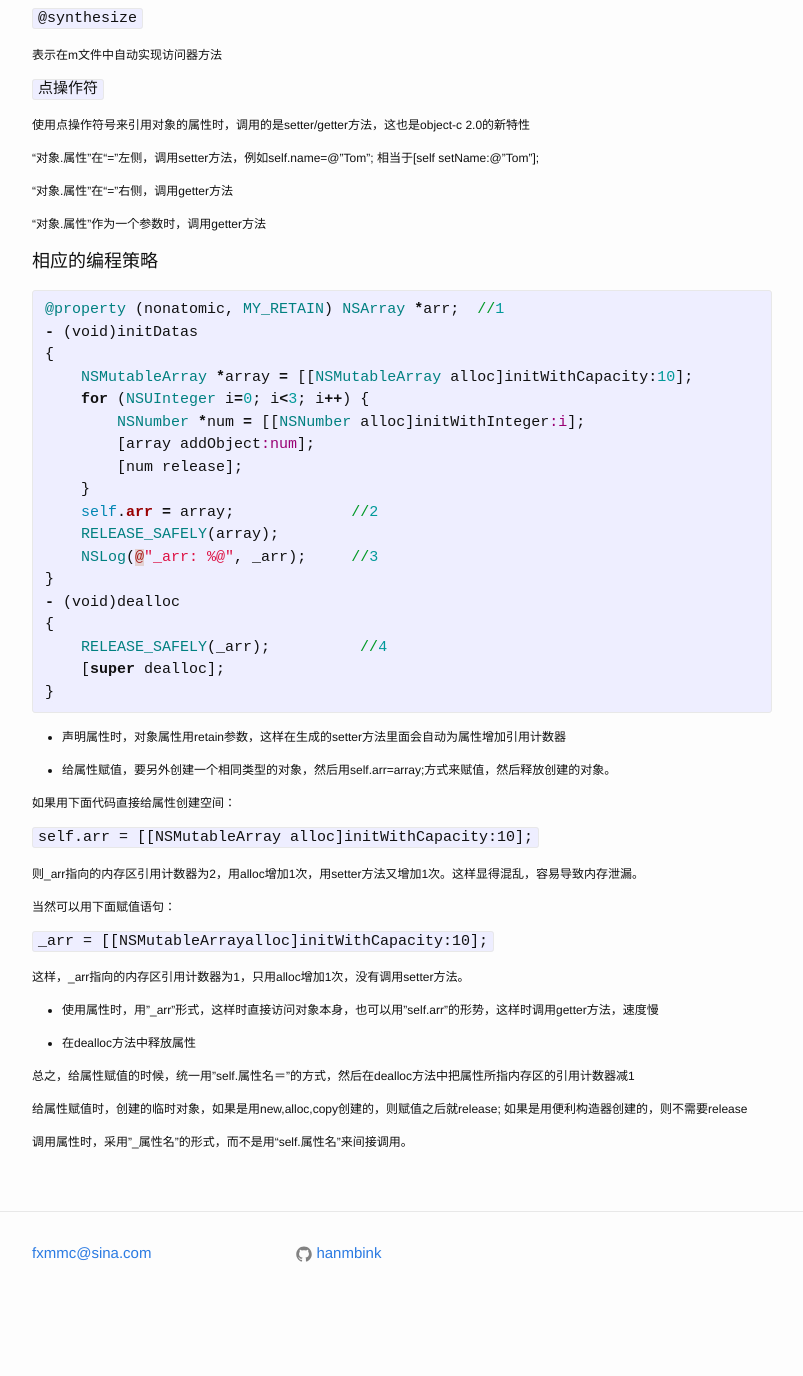
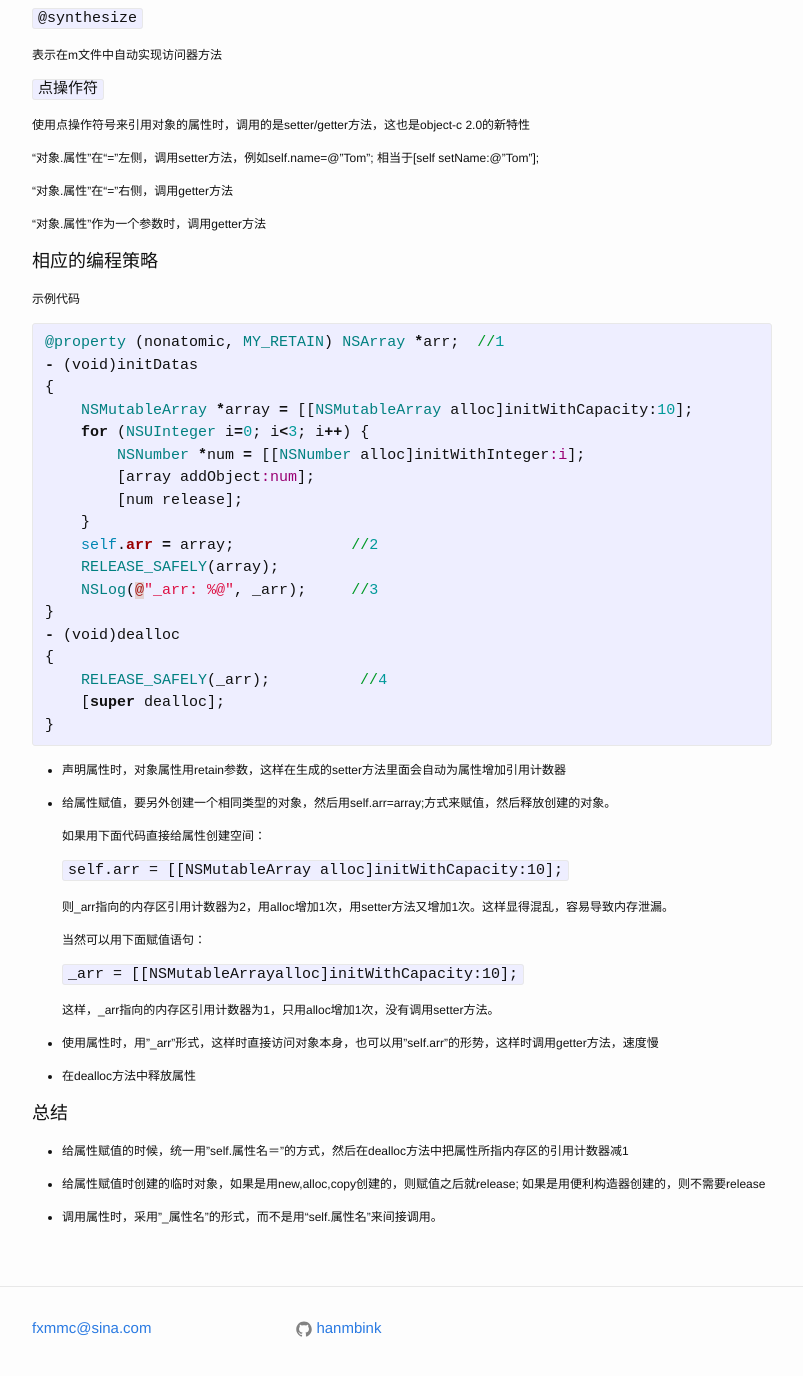
Before and after one commit to binkwang/hanmbink.github.io, a Jekyll site: the page built from _posts/2014-10-23-Objective-C-2.0的属性访问器和相应的编程策略.markdown, in a window 1280 px wide and 1400 px high, scrolled down 608 px. Shown: the top 1376 px of the window, without its empty margins (238-1041 px from the left). Built offline with Jekyll 4.4.1, drawn with Linux system fonts in a browser that asks for light colours; before the commit the page ends 1933 px from its top, so only the background shows below that.

Commit message:
add new blog

```diff
--- a/_posts/2014-10-23-Objective-C-2.0的属性访问器和相应的编程策略.markdown
+++ b/_posts/2014-10-23-Objective-C-2.0的属性访问器和相应的编程策略.markdown
@@ -41,6 +41,8 @@ categories: [技术,ios]
 
 # 相应的编程策略
 
+示例代码
+
 {% highlight ruby %}
 @property (nonatomic, MY_RETAIN) NSArray *arr;  //1
 - (void)initDatas
@@ -66,24 +68,27 @@ categories: [技术,ios]
 
 * 给属性赋值，要另外创建一个相同类型的对象，然后用self.arr=array;方式来赋值，然后释放创建的对象。
 
-如果用下面代码直接给属性创建空间：
+	如果用下面代码直接给属性创建空间：
 
-`self.arr = [[NSMutableArray alloc]initWithCapacity:10];`
+	`self.arr = [[NSMutableArray alloc]initWithCapacity:10];`
 
-则_arr指向的内存区引用计数器为2，用alloc增加1次，用setter方法又增加1次。这样显得混乱，容易导致内存泄漏。
+	则_arr指向的内存区引用计数器为2，用alloc增加1次，用setter方法又增加1次。这样显得混乱，容易导致内存泄漏。
 
-当然可以用下面赋值语句：
+	当然可以用下面赋值语句：
 
-`_arr = [[NSMutableArrayalloc]initWithCapacity:10];`
+	`_arr = [[NSMutableArrayalloc]initWithCapacity:10];`
 
-这样，_arr指向的内存区引用计数器为1，只用alloc增加1次，没有调用setter方法。
+	这样，_arr指向的内存区引用计数器为1，只用alloc增加1次，没有调用setter方法。
 
 * 使用属性时，用"_arr"形式，这样时直接访问对象本身，也可以用"self.arr"的形势，这样时调用getter方法，速度慢
 
 * 在dealloc方法中释放属性
 
-总之，给属性赋值的时候，统一用"self.属性名＝"的方式，然后在dealloc方法中把属性所指内存区的引用计数器减1
 
-给属性赋值时，创建的临时对象，如果是用new,alloc,copy创建的，则赋值之后就release; 如果是用便利构造器创建的，则不需要release
+# 总结
 
-调用属性时，采用"_属性名"的形式，而不是用“self.属性名”来间接调用。
+* 给属性赋值的时候，统一用"self.属性名＝"的方式，然后在dealloc方法中把属性所指内存区的引用计数器减1
+
+* 给属性赋值时创建的临时对象，如果是用new,alloc,copy创建的，则赋值之后就release; 如果是用便利构造器创建的，则不需要release
+
+* 调用属性时，采用"_属性名"的形式，而不是用“self.属性名”来间接调用。
```
